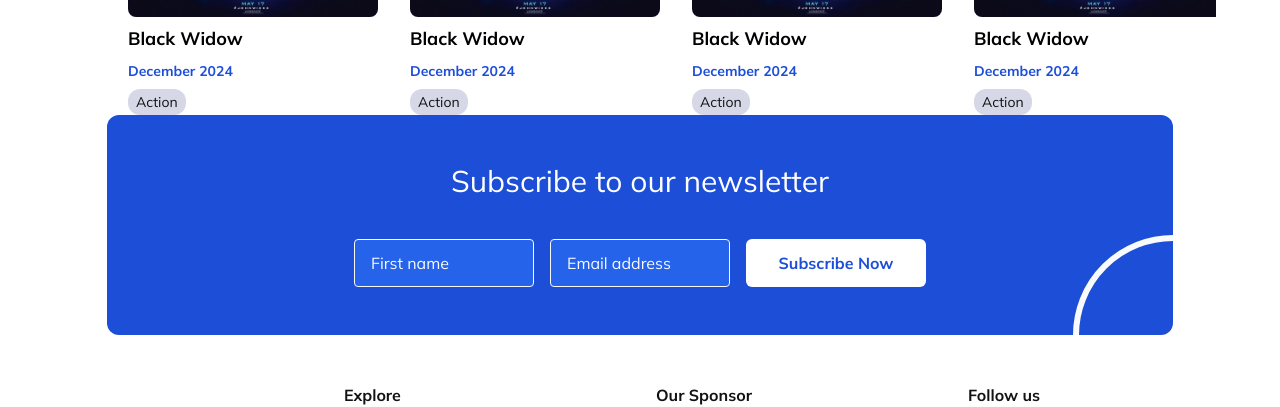
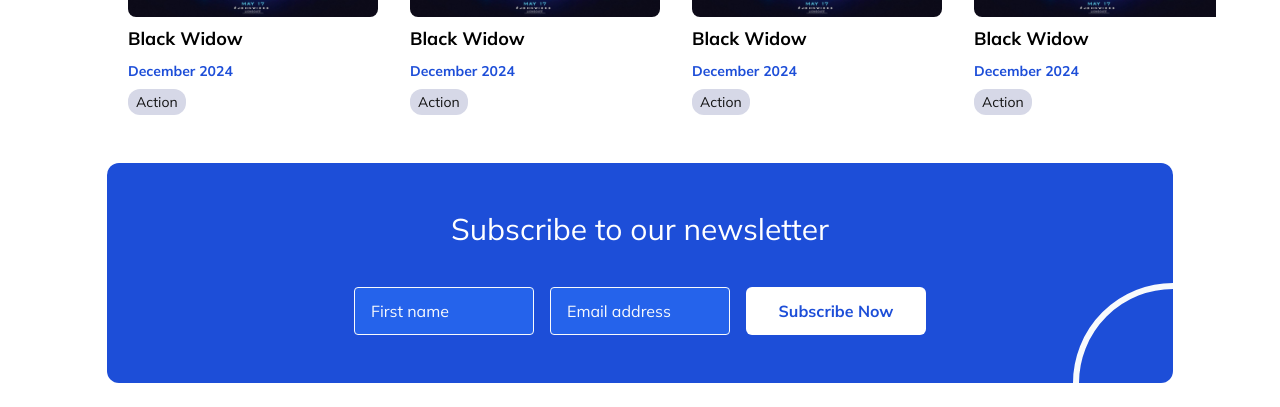
Before and after one commit to mrpradana2/tickitz-app, a React (Vite) app: page / in a window 1280 px wide. Shown: the part 1864-2271 px from the top of the page. Built offline with nearby package versions, Linux system fonts and the light colour scheme.

Commit message:
fix: add padding top in this section

```diff
--- a/src/components/home/Subscribe.jsx
+++ b/src/components/home/Subscribe.jsx
@@ -3,7 +3,7 @@
 export default function Subscribe() {
   return (
     <>
-      <section className="mb-12">
+      <section className="my-12">
         <div className="bg-color-primary p-12 rounded-xl w-10/12 mx-auto relative overflow-hidden after:content-[''] after:absolute after:bottom-0 after:right-0 after:w-[200px] after:h-[200px] after:rounded-full after:border-6 after:border-slate-50 after:translate-1/2">
           <h1 className="font-normal text-center text-3xl max-w-lg mx-auto text-color-ligth mb-10">
             Subscribe to our newsletter
```
